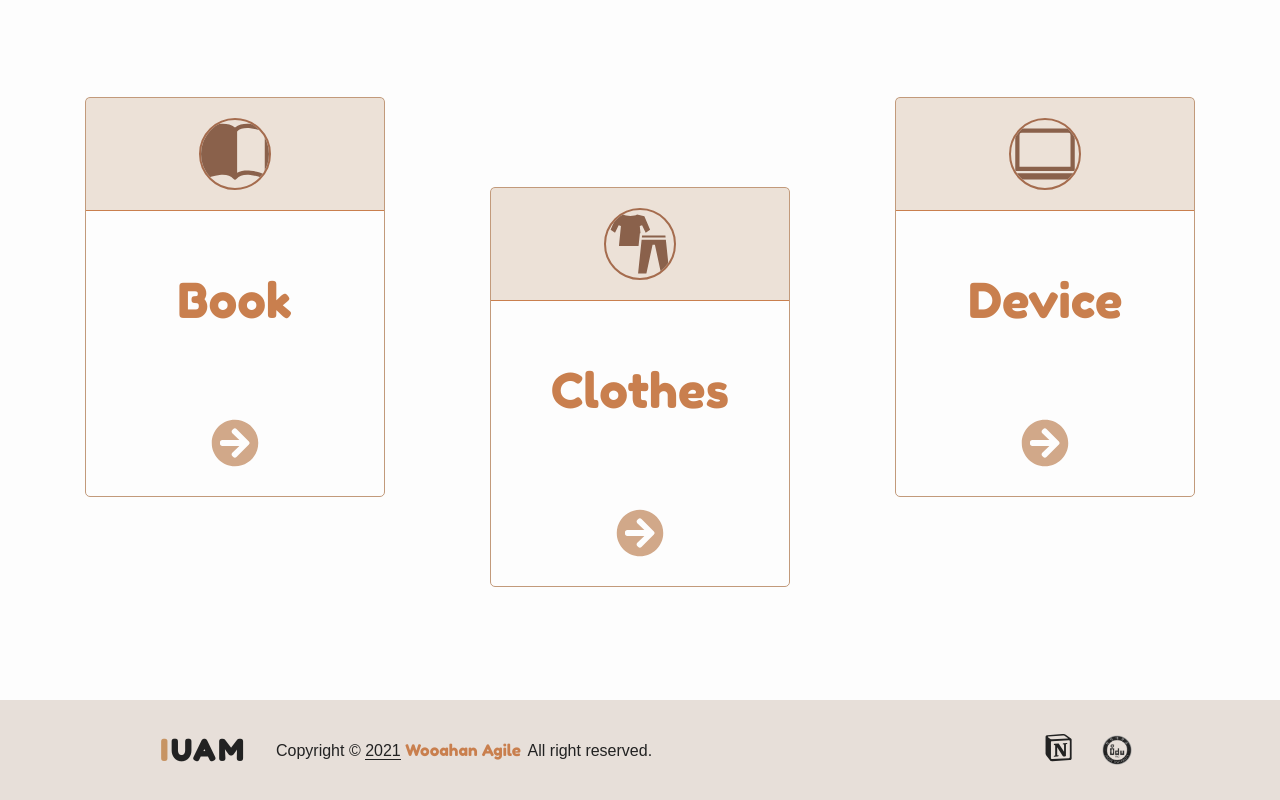
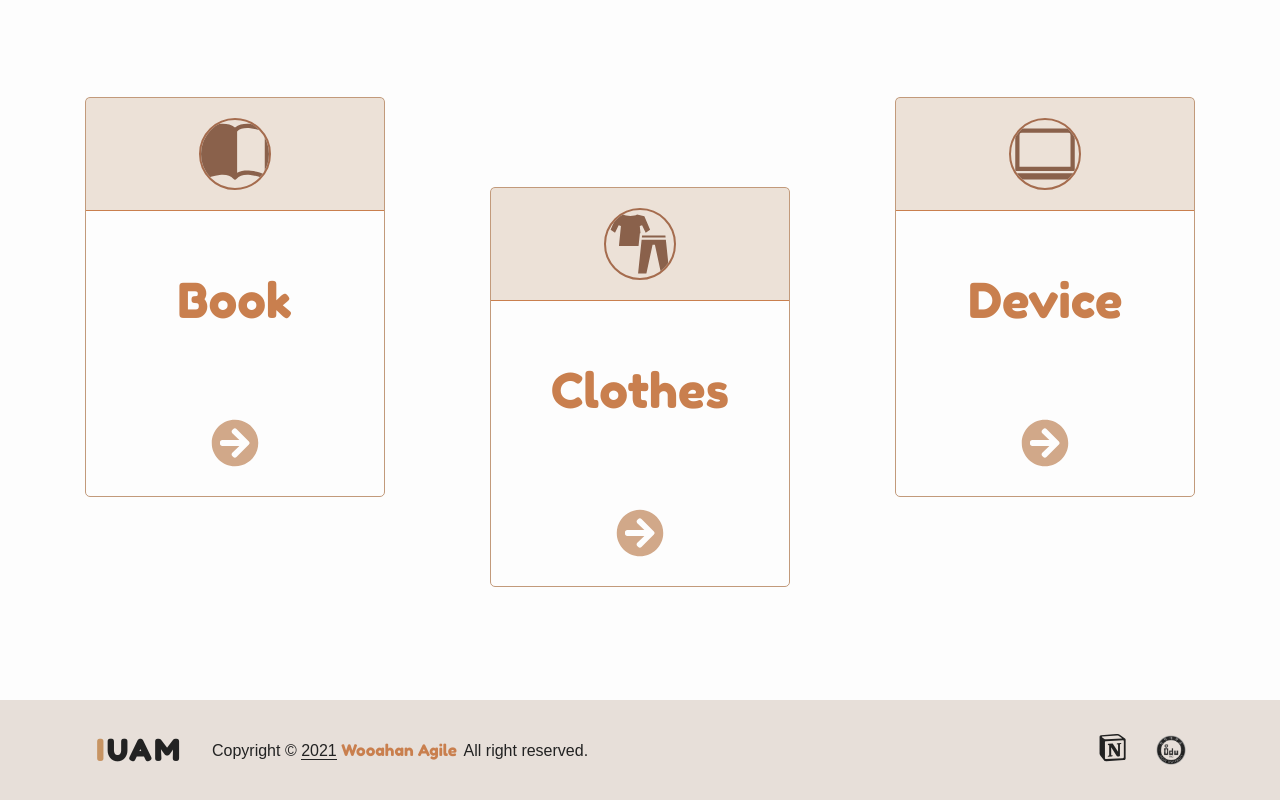
Before and after one commit to modern-agile-team/idu-market-react, a React (Create React App) app: page / in a window 1280 px wide. Shown: the part 3290-4090 px from the top of the page. Built offline with nearby package versions, Linux system fonts and the light colour scheme; a web font is replaced by a local one.

Commit message:
Add(minjae/footer): footer 반응형 구현 및 리팩토링 #38

```diff
--- a/src/components/Footer/Footer.js
+++ b/src/components/Footer/Footer.js
@@ -1,7 +1,6 @@
 import React from 'react';
 import { SiNotion } from "react-icons/si";
 import { Link } from 'react-router-dom';
-import indukIcon from '../../img/induk-icon.png';
 
 const componentName = () => {
 
@@ -16,11 +15,11 @@ const componentName = () => {
                 <Link to="/" className="footer-title"><span>I</span>UAM</Link>
                 <p className="copyright">Copyright &copy; <span className="footer-year">{thisYear()}</span> <span className="footer-wooahan">Wooahan Agile</span> All right reserved.</p>
                 <div className="footer-icons">
-                    <a href="https://www.notion.so/ko" target="_blank">
+                    <a href="https://www.notion.so/ko" target="_blank"className="footer-tooltip" data-tooltips="Wooahan Agile Notion">
                         <p className="ir_su">Notion icon</p>
                         <SiNotion className="footer-icon-notion"/>
                     </a>
-                    <a href="https://www.induk.ac.kr/KR/intro.do" target="_blank">
+                    <a href="https://www.induk.ac.kr/KR/intro.do" target="_blank" data-tooltips="Induk University" className="footer-tooltip">
                         <div className="footer-icon-idu" />
                     </a>
                 </div>
--- a/src/scss/layout/_footer.scss
+++ b/src/scss/layout/_footer.scss
@@ -2,9 +2,10 @@
     width: 100%;
     height: 100px;
     background: #e7dfd9;
+
     .container {
         position: relative;
-        width: 80%;
+        width: 90%;
         height: 100%;
         margin: 0 auto;
         display: flex;
@@ -32,10 +33,13 @@
 .copyright {
     font-size: 1rem;
     color: #222;
+    text-align: center;
     margin-left: 30px;
+
     .footer-year {
         border-bottom: 1px solid #222;
     }
+
     .footer-wooahan {
         font-family: 'Fredoka One', cursive;
         color: #c97f4e;
@@ -45,28 +49,132 @@
 
 .footer-icons {
     position: absolute;
-    right: 20px;
+    right: 0px;
     display: flex;
     align-items: center;
 
+    .footer-tooltip {
+        position: relative;
+
+        &::before,
+        &::after {
+            content: "";
+            position: absolute;
+            background-color: #000;
+            height: 20px;
+            width: 150px;
+            top: 0;
+            left: 30%;
+            transform: translate(-50%, -100%);
+            transition: .3s ease-in transform;
+        }
+
+        &::before {
+            text-align: center;
+            font-size: 14px;
+            content: attr(data-tooltips);
+            color: #fff;
+            padding: 10px;
+            line-height: 20px;
+            top: -10px;
+            border-radius: 4px;
+            transform: translate(-50%, -100%) scale(0);
+            transform-origin: bottom;
+        }
+
+        &::after{
+            height: 10px;
+            width: 10px;
+            transform: translate(-50%, -150%) rotate(45deg) scale(0);
+            transform-origin: top;
+        }
+
+        &:hover::before {
+            transform: translate(-50%, -100%) scale(1);
+        }
+
+        &:hover::after {
+            transform: translate(-50%, -150%) rotate(45deg) scale(1);
+        }
+    }
+
     .footer-icon-notion {
+        position: relative;
         font-size: 1.7rem;
         color: #222;
         margin-right: 30px;
         cursor: pointer;
+
         &:hover {
             color: #999;
         }
     }
 
     .footer-icon-idu {
+        position: relative;
         width: 30px;
         height: 30px;
+        margin-right: 30px;
         background: url(../../img/induk-icon.png) no-repeat;
         background-size: contain;
+
         &:hover {
             background: url(../../img/induk-icon2.png) no-repeat;
             background-size: contain;
         }
     }
 }
+
+/* 0 ~ 960 : 테블릿1  */
+@media screen and (max-width: 960px) {
+    .footer {
+        .container {
+            width: 90%;
+        }
+    }
+}
+
+/* 0 ~ 768 : 테블릿2  */
+@media screen and (max-width: 768px) {
+    .footer {
+        height: 230px;
+        margin-top: 50px;
+        .container {
+            flex-direction: column;
+        }
+    }
+
+    .footer-title {
+        margin-left: 0;
+        margin: 30px 0 20px 0;
+    }
+
+    .copyright {
+        margin-left: 0;
+        margin-bottom: 30px;
+    }
+
+    .footer-icons {
+        position: static;
+        margin-top: 30px;
+
+        .footer-tooltip {
+            margin: 0 30px;
+            &::before,
+            &::after {
+                left: 60%;
+            }
+        }
+
+        .footer-icon-idu,
+        .footer-icon-notion {
+            margin-right: 0;
+        }
+    }
+}
+
+@media screen and (max-width: 480px){
+    .footer {
+        height: 260px;
+    }
+}
--- a/src/scss/layout/_header.scss
+++ b/src/scss/layout/_header.scss
@@ -1,4 +1,4 @@
-#header{
+.header{
     position: fixed;
     width: 100%;
     height: 65px;
--- a/src/scss/pages/home/_introduce.scss
+++ b/src/scss/pages/home/_introduce.scss
@@ -1,4 +1,4 @@
-#home-introduce {
+.home-introduce {
     width: 100%;
     height: 900px;
     background-color: #fdfdfd;
@@ -74,22 +74,33 @@
 
  /* 0 ~ 1550 : 데스크탑1  */
 @media screen and (max-width: 1550px) {
-    .intro-bottom-box { right: 10%; }
+    .intro-bottom-box {
+        right: 10%;
+    }
 
-    .youtube-box { width: 750px; height: 450px; }
+    .youtube-box {
+        width: 750px;
+        height: 450px;
+    }
 }
 
  /* 0 ~ 1220 : 데스크탑2  */
 @media screen and (max-width: 1220px) {
-    .intro-box { left: 5%;}
+    .intro-box {
+        left: 5%;
+    }
 
-    .intro-bottom-box { right: 5%; }
+    .intro-bottom-box {
+        right: 5%;
+    }
 }
 
 /* 0 ~ 960 : 테블릿1  */
 @media screen and (max-width: 960px) {
-    #home-introduce {
-        .container { width: 100%; }
+    .home-introduce {
+        .container {
+            width: 100%;
+        }
     }
 
     .youtube-box { width: 700px; height: 450px; }
@@ -103,9 +114,12 @@
 
 /* 0 ~ 768px : 테블릿2 */
 @media screen and (max-width: 768px) {
-    #home-introduce {
+    .home-introduce {
         height: 800px;
-        .container { padding: 0 10px; }
+
+        .container {
+            padding: 0 10px;
+        }
     }
 
     .intro-box {
@@ -123,6 +137,7 @@
         &.show {
             animation: none;
         }
+
         .intro-title {
             font-size: 5rem;
             margin: 0 5px;
@@ -133,12 +148,15 @@
         width: 600px;
         height: 400px;
         margin-top: 30px;
-        .intro-youtube { opacity: 1; }
+
+        .intro-youtube {
+            opacity: 1;
+        }
+
         &.show {
             .intro-youtube {
                 animation: none;
             }
-
         }
     }
 
@@ -155,7 +173,10 @@
 
 /* 0 ~ 670px : 테블릿3 */
 @media screen and (max-width: 670px){
-    #home-introduce { height: 700px; }
+    .home-introduce {
+        height: 700px;
+    }
+
     .youtube-box {
         width: 450px;
         height: 350px;
@@ -173,11 +194,25 @@
 
 /* 0 ~ 480px : 모바일1 */
 @media screen and (max-width: 480px){
-    #home-introduce { height: 600px; }
-    .youtube-box { width: 400px; height: 250px; }
+    .home-introduce {
+        height: 600px;
+    }
+
+    .youtube-box {
+        width: 330px;
+        height: 220px;
+    }
 
     .intro-box {
         .intro-title { font-size: 4rem;}
+    }
+}
+
+/* 0 ~ 360px : 모바일1 */
+@media screen and (max-width: 360px){
+    .youtube-box {
+        width: 300px;
+        height: 200px;
     }
 }
 
@@ -187,6 +222,7 @@
         opacity: 0;
         width: 0;
     }
+
     to {
         opacity: 1;
         width: 100%;
@@ -194,6 +230,11 @@
 }
 
 @keyframes box {
-    from { height: 0; }
-    to { height: 550px; }
+    from {
+        height: 0;
+    }
+
+    to {
+        height: 550px;
+    }
 }
--- a/src/scss/pages/home/_mainBanner.scss
+++ b/src/scss/pages/home/_mainBanner.scss
@@ -1,4 +1,4 @@
-#main-banner {
+.main-banner {
     position: relative;
     width: 100%;
     height: 970px;
@@ -107,29 +107,37 @@
     }
 
     .banner-title {
-        h1 { font-size: 3.75rem; }
+        margin-top: 0;
+        h1 {
+            font-size: 3.75rem;
+        }
     }
 }
 
 /* 0 ~ 768px : 테블릿2 */
 @media screen and (max-width: 768px){
-    #main-banner { height: 900px; }
+    .main-banner {
+        height: 700px;
+    }
 
     .banner-img {display: none;}
 
     .banner-title {
-        margin-top: 100px;
+        // margin-top: 100px;
         h1 { font-size: 3rem; }
     }
 }
 
 /* 0 ~ 670px : 테블릿3 */
 @media screen and (max-width: 670px){
-    #main-banner { height: 700px; }
-    #main-banner { padding: 0 20px; }
+    .main-banner {
+        padding: 0 20px;
+    }
 
     .banner-title {
-        h1 { font-size: 2.2rem; }
+        h1 {
+            font-size: 2.2rem;
+        }
 
         p {
             font-size: 0.8rem;
@@ -140,9 +148,15 @@
 
 /* 0 ~ 480px : 모바일1 */
 @media screen and (max-width: 480px){
-    #main-banner { height: 500px; }
+    #main-banner {
+        height: 500px;
+    }
+
     .banner-title {
-        h1 { font-size: 1.75rem; }
+        h1 {
+            font-size: 1.65rem;
+        }
+
         p { font-size: 0.6rem; }
     }
 }
--- a/src/scss/pages/home/_notice.scss
+++ b/src/scss/pages/home/_notice.scss
@@ -1,4 +1,4 @@
-#home-notice {
+.home-notice {
     height: 900px;
     background-color: #e7dfd9;
     position: relative;
@@ -122,7 +122,7 @@
 
 /* 0 ~ 960 : 테블릿1  */
 @media screen and (max-width: 960px) {
-    #home-notice {
+    .home-notice {
         flex-direction: column;
     }
 
@@ -147,7 +147,10 @@
 
 /* 0 ~ 768px : 테블릿2 */
 @media screen and (max-width: 768px) {
-    #home-notice { height: 800px; }
+    .home-notice {
+        height: 800px;
+    }
+
     .notice-box {
         top: 0;
         left: 0;
@@ -182,7 +185,10 @@
 
 /* 0 ~ 670px : 테블릿2 */
 @media screen and (max-width: 670px) {
-    #home-notice { height: 700px; }
+    .home-notice {
+        height: 700px;
+    }
+
     .notice-slide {
         .notice-image {
             width: 450px;
@@ -211,10 +217,13 @@
 
 /* 0 ~ 480px : 모바일1 */
 @media screen and (max-width: 480px){
-    #home-notice { height: 600px; }
+    .home-notice {
+        height: 600px;
+    }
+
     .notice-slide {
         .notice-image {
-            width: 400px;
+            width: 330px;
             height: 300px;
         }
     }
@@ -229,3 +238,20 @@
         font-size: 2.2rem;
     }
 }
+
+/* 0 ~ 360px : 모바일1 */
+@media screen and (max-width: 360px){
+    .notice-slide {
+        .notice-image {
+            width: 300px;
+            height: 280px;
+        }
+    }
+    .right-arrow {
+        font-size: 1.5rem;
+    }
+
+    .left-arrow {
+        font-size: 1.5rem;
+    }
+}
```
Also changed, not shown: src/scss/pages/home/_funtion.scss (+33 -9 lines).
